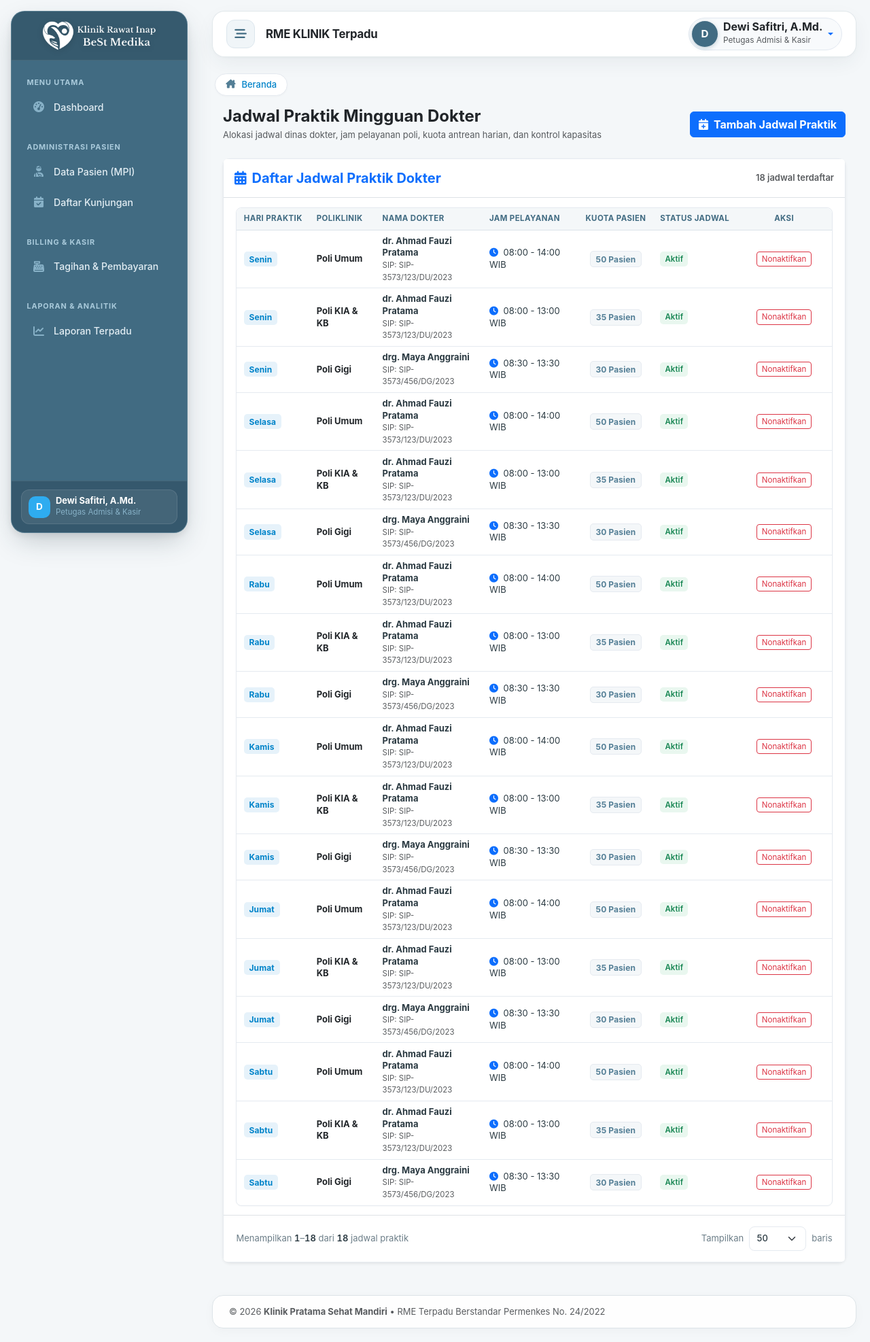
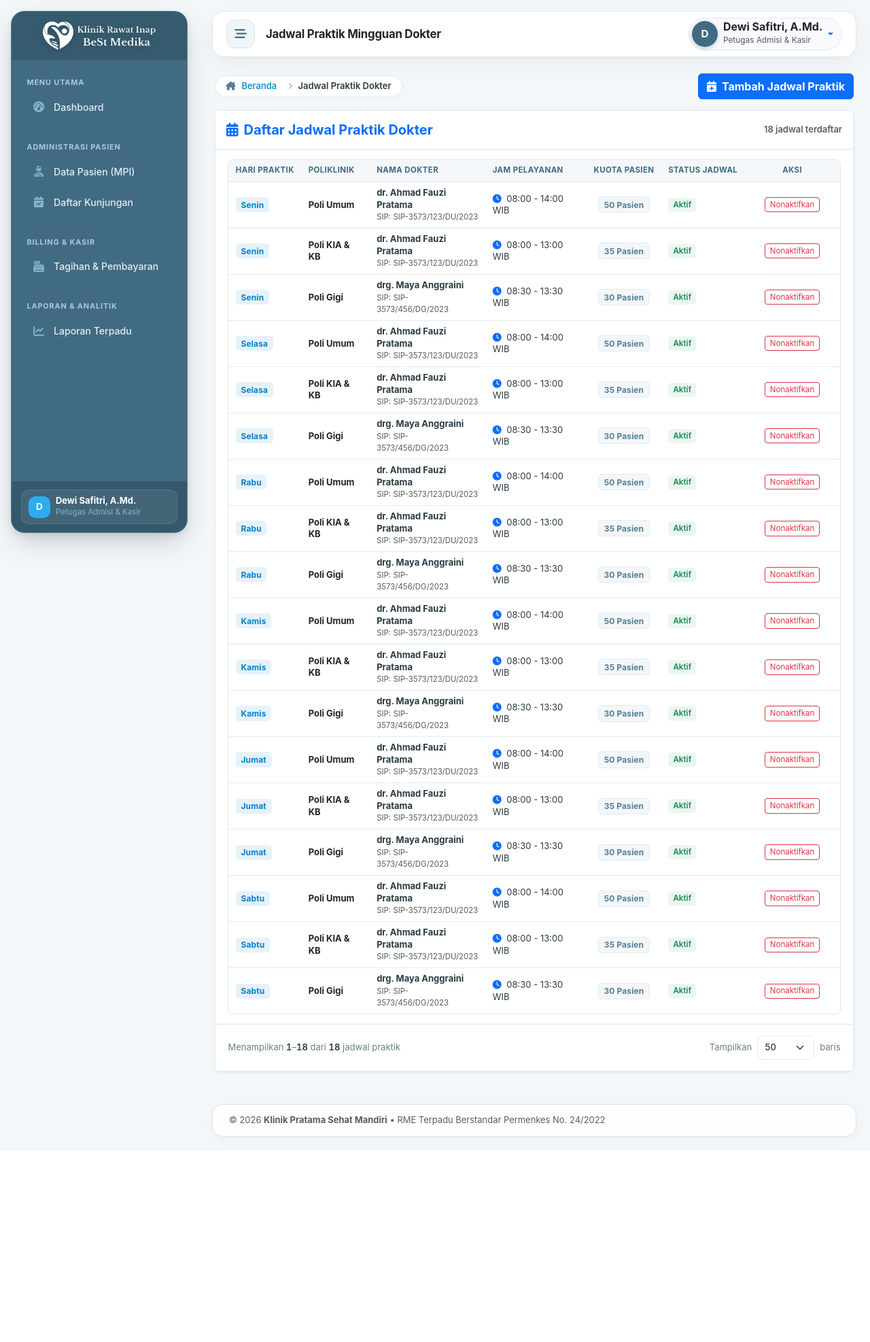
Before and after one commit to ardhikaxx/rme-klinik, a Laravel app: page /settings/schedules in a window 1280 px wide. Shown: the whole page at 68% size. After the commit the page ends 1681 px from the top, so only its background shows below. Run offline with Laravel 12, Linux system fonts and the light colour scheme; a user stored in the database is signed in; data comes from the database, SQL or seed files in the repository; parts of the project's set-up code (start-up, migrations or seed data) failed here and were passed over; some libraries are stand-ins or nearby versions.

Commit message:
feat: implementasi breadcrumb dan padding tabel pada jadwal praktik dokter

```diff
--- a/resources/views/settings/schedules.blade.php
+++ b/resources/views/settings/schedules.blade.php
@@ -1,18 +1,20 @@
 @extends('layouts.app')
 
 @section('title', 'Jadwal Praktik Dokter')
+@section('page_title', 'Jadwal Praktik Mingguan Dokter')
+
+@section('breadcrumb')
+    <li class="breadcrumb-item active" aria-current="page">Jadwal Praktik Dokter</li>
+@endsection
+
+@section('page_actions')
+    <button type="button" class="btn btn-primary fw-bold" data-bs-toggle="modal" data-bs-target="#addScheduleModal">
+        <i class="fas fa-calendar-plus me-1"></i> Tambah Jadwal Praktik
+    </button>
+@endsection
 
 @section('content')
-<div class="container-fluid">
-    <div class="d-flex flex-wrap align-items-center justify-content-between gap-3 mb-4">
-        <div>
-            <h4 class="mb-1 text-dark fw-bold">Jadwal Praktik Mingguan Dokter</h4>
-            <p class="text-muted small mb-0">Alokasi jadwal dinas dokter, jam pelayanan poli, kuota antrean harian, dan kontrol kapasitas</p>
-        </div>
-        <button type="button" class="btn btn-primary fw-bold" data-bs-toggle="modal" data-bs-target="#addScheduleModal">
-            <i class="fas fa-calendar-plus me-1"></i> Tambah Jadwal Praktik
-        </button>
-    </div>
+<div class="container-fluid p-0">
 
     <!-- Schedules Table -->
     <div class="card border-0 shadow-sm">
```
